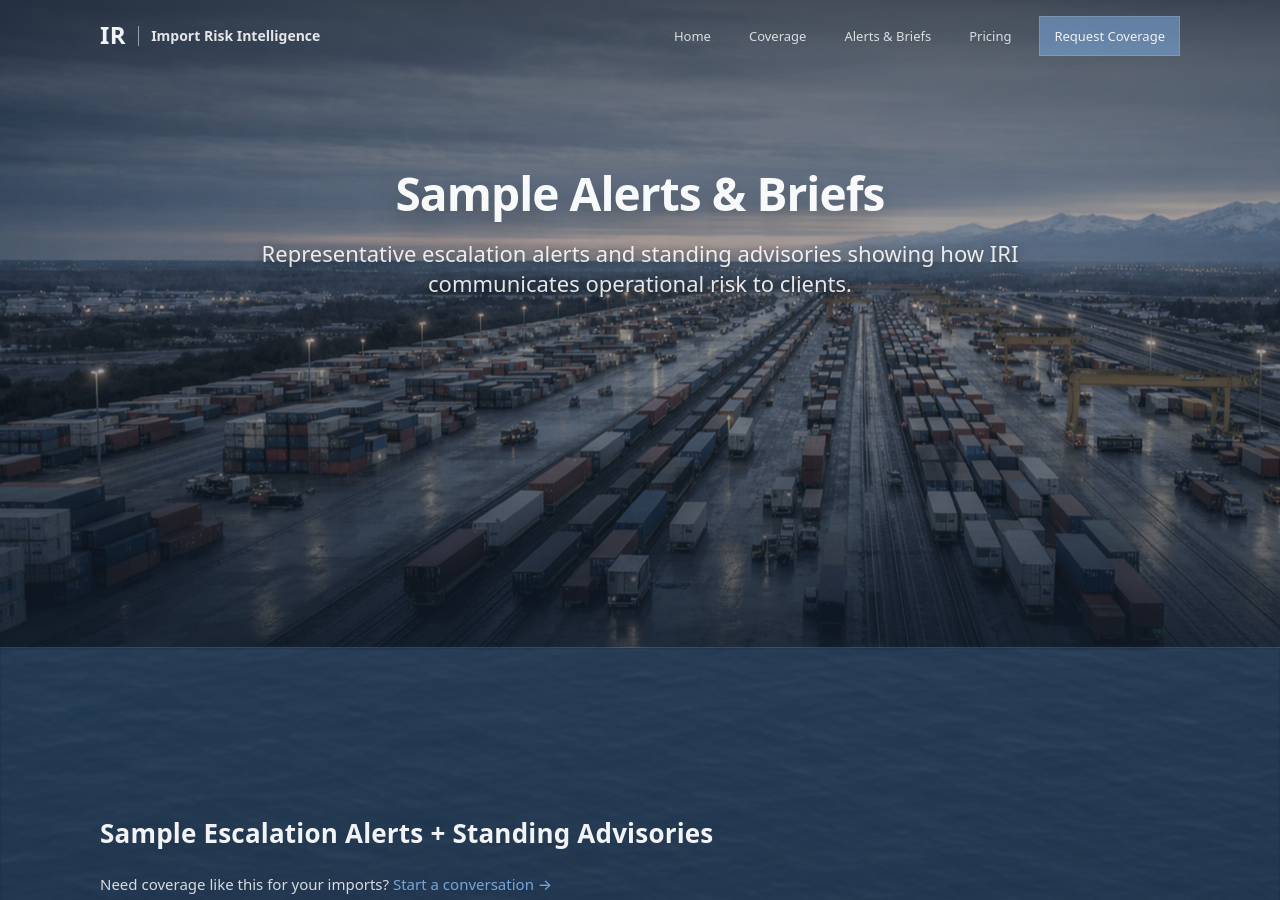
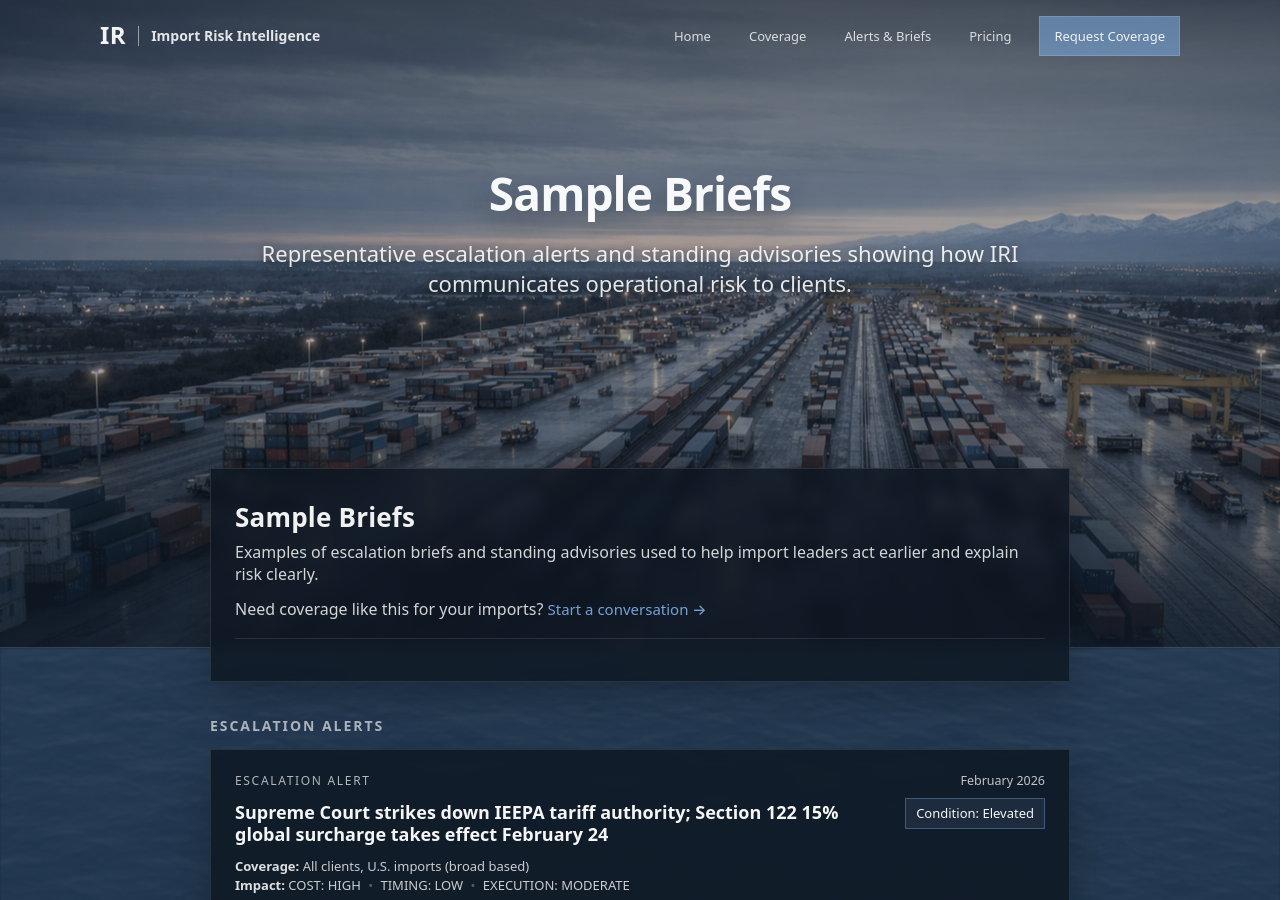
Before and after one commit to importrisk/import-risk-intelligence-site, a Jekyll site: the page built from briefs.html, in a window 1280 px wide and 900 px high. Built offline with Jekyll 4.4.1, drawn with Linux system fonts in a browser that asks for light colours.

Commit message:
Update briefs.html

```diff
--- a/briefs.html
+++ b/briefs.html
@@ -1,18 +1,18 @@
 ---
 layout: default
-title: Alerts & Briefs
+title: Sample Briefs
 description: Representative escalation alerts and standing advisories showing concise, decision focused reporting issued when developments are likely to affect import cost, timing, or execution.
 ---
 
 <main>
 
-  <!-- HERO (Contact-style) -->
-  <section class="insights-hero" aria-label="Insights hero">
+  <!-- HERO -->
+  <section class="insights-hero" aria-label="Sample briefs hero">
     <div class="insights-hero-bg" aria-hidden="true"></div>
 
     <div class="container">
       <div class="insights-hero-head">
-        <h1 class="insights-title">Sample Alerts & Briefs</h1>
+        <h1 class="insights-title">Sample Briefs</h1>
         <p class="insights-subtitle">
           Representative escalation alerts and standing advisories showing how IRI communicates operational risk to clients.
         </p>
@@ -20,23 +20,37 @@ description: Representative escalation alerts and standing advisories showing co
     </div>
   </section>
 
- <!-- SPILL + CENTER CARD (Contact-style) -->
+  <!-- SPILL SECTION -->
   <section class="insights-brief">
     <div class="container">
 
-    <div class="brief-card spill-up">
+      <div class="brief-layout spill-up">
 
-      <!-- CARD HEADING (inside the dark card) -->
+        <!-- Intro card -->
+        <section class="brief-intro-card">
           <header class="brief-card-head">
-        <h2>Sample Escalation Alerts + Standing Advisories</h2>
+            <h2>Sample Briefs</h2>
+            <p class="muted">
+              Examples of escalation briefs and standing advisories used to help import leaders act earlier and explain risk clearly.
+            </p>
             <p class="muted">
               Need coverage like this for your imports?
               <a class="inline-learn-more" href="./contact.html">Start a conversation →</a>
             </p>
           </header>
+        </section>
+
+        <!-- Escalation Alerts -->
+        <div class="brief-group">
+          <div class="brief-group-head">
+            <h3 class="brief-group-title">Escalation Alerts</h3>
+          </div>
+
+          <div class="brief-stack">
 
             <!-- ENTRY 1 -->
-        <article class="brief-entry" id="ea-2026-02-20">
+            <article class="brief-card brief-entry-card" id="ea-2026-02-20">
+              <div class="brief-entry">
                 <header class="brief-entry-head">
 
                   <div class="brief-kickerRow">
@@ -138,12 +152,12 @@ description: Representative escalation alerts and standing advisories showing co
 
                   </div>
                 </details>
+              </div>
             </article>
 
-        <hr class="brief-rule">
-
             <!-- ENTRY 2 -->
-        <article class="brief-entry" id="ea-2026-01-22">
+            <article class="brief-card brief-entry-card" id="ea-2026-01-22">
+              <div class="brief-entry">
                 <header class="brief-entry-head">
 
                   <div class="brief-kickerRow">
@@ -219,12 +233,12 @@ description: Representative escalation alerts and standing advisories showing co
 
                   </div>
                 </details>
+              </div>
             </article>
 
-        <hr class="brief-rule">
-
             <!-- ENTRY 3 -->
-        <article class="brief-entry" id="ea-2025-09-22">
+            <article class="brief-card brief-entry-card" id="ea-2025-09-22">
+              <div class="brief-entry">
                 <header class="brief-entry-head">
 
                   <div class="brief-kickerRow">
@@ -299,12 +313,23 @@ description: Representative escalation alerts and standing advisories showing co
 
                   </div>
                 </details>
+              </div>
             </article>
 
-        <hr class="brief-rule">
+          </div>
+        </div>
 
-        <!-- ENTRY 4 (REPLACEMENT FOR RED SEA) -->
-        <article class="brief-entry" id="sa-2026-02-15">
+        <!-- Standing Advisories -->
+        <div class="brief-group">
+          <div class="brief-group-head">
+            <h3 class="brief-group-title">Standing Advisories</h3>
+          </div>
+
+          <div class="brief-stack">
+
+            <!-- ENTRY 4 -->
+            <article class="brief-card brief-entry-card" id="sa-2026-02-15">
+              <div class="brief-entry">
                 <header class="brief-entry-head">
 
                   <div class="brief-kickerRow">
@@ -383,12 +408,12 @@ description: Representative escalation alerts and standing advisories showing co
 
                   </div>
                 </details>
+              </div>
             </article>
 
-        <hr class="brief-rule">
-
             <!-- ENTRY 5 -->
-        <article class="brief-entry" id="sa-2026-02-01">
+            <article class="brief-card brief-entry-card" id="sa-2026-02-01">
+              <div class="brief-entry">
                 <header class="brief-entry-head">
 
                   <div class="brief-kickerRow">
@@ -472,17 +497,25 @@ description: Representative escalation alerts and standing advisories showing co
 
                   </div>
                 </details>
+              </div>
             </article>
 
+          </div>
+        </div>
+
+        <!-- Bottom CTA -->
+        <section class="brief-cta-card">
           <div class="brief-card-foot">
             <p class="muted">Want this kind of coverage tailored to your lanes, products, and suppliers?</p>
             <a class="inline-learn-more" href="./contact.html">
               Start a conversation →
             </a>
           </div>
+        </section>
 
-      </div> <!-- /.brief-card -->
-    </div> <!-- /.container -->
+      </div>
+
+    </div>
   </section>
 
 </main>
```
Lines whose indentation alone changed are shown as unchanged.
